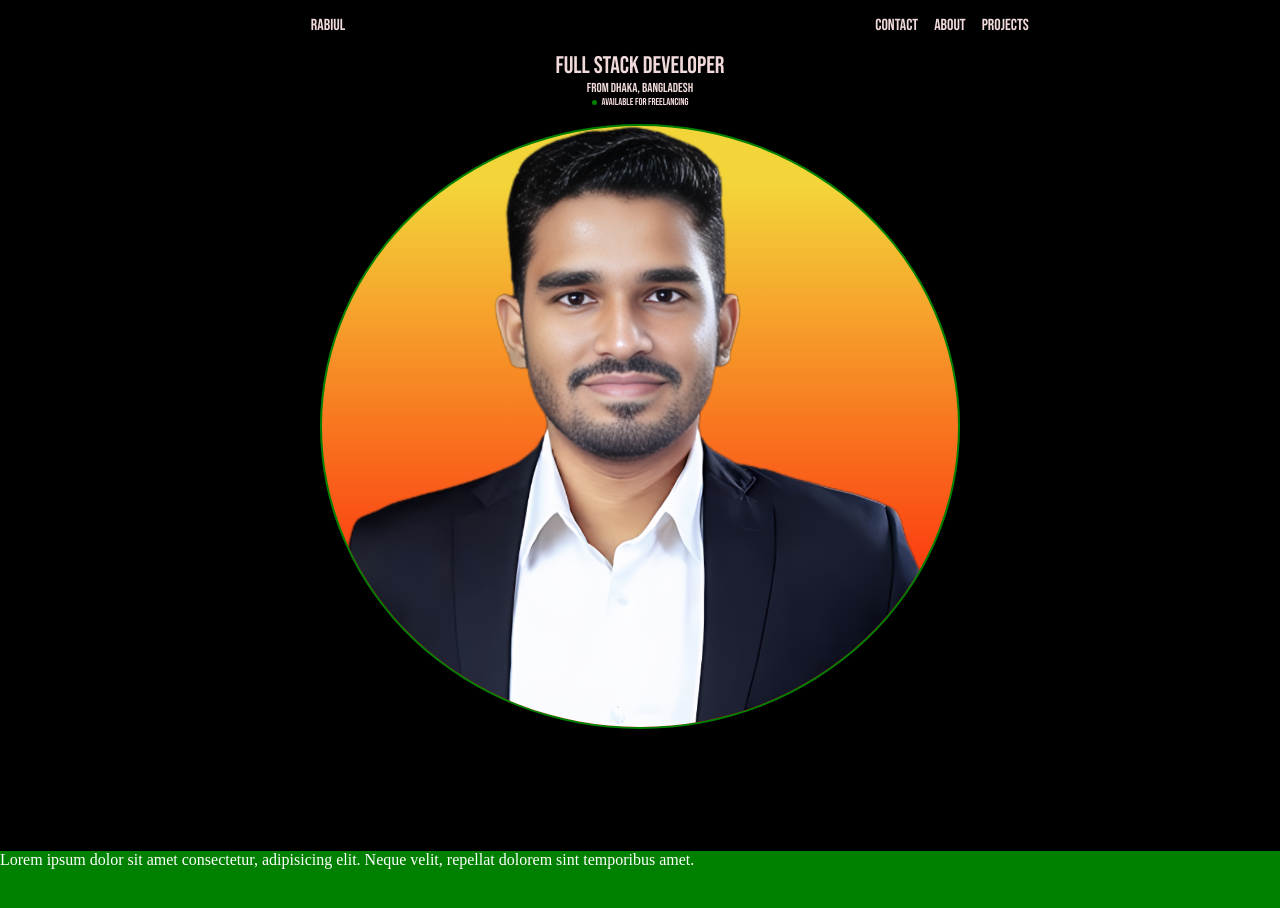
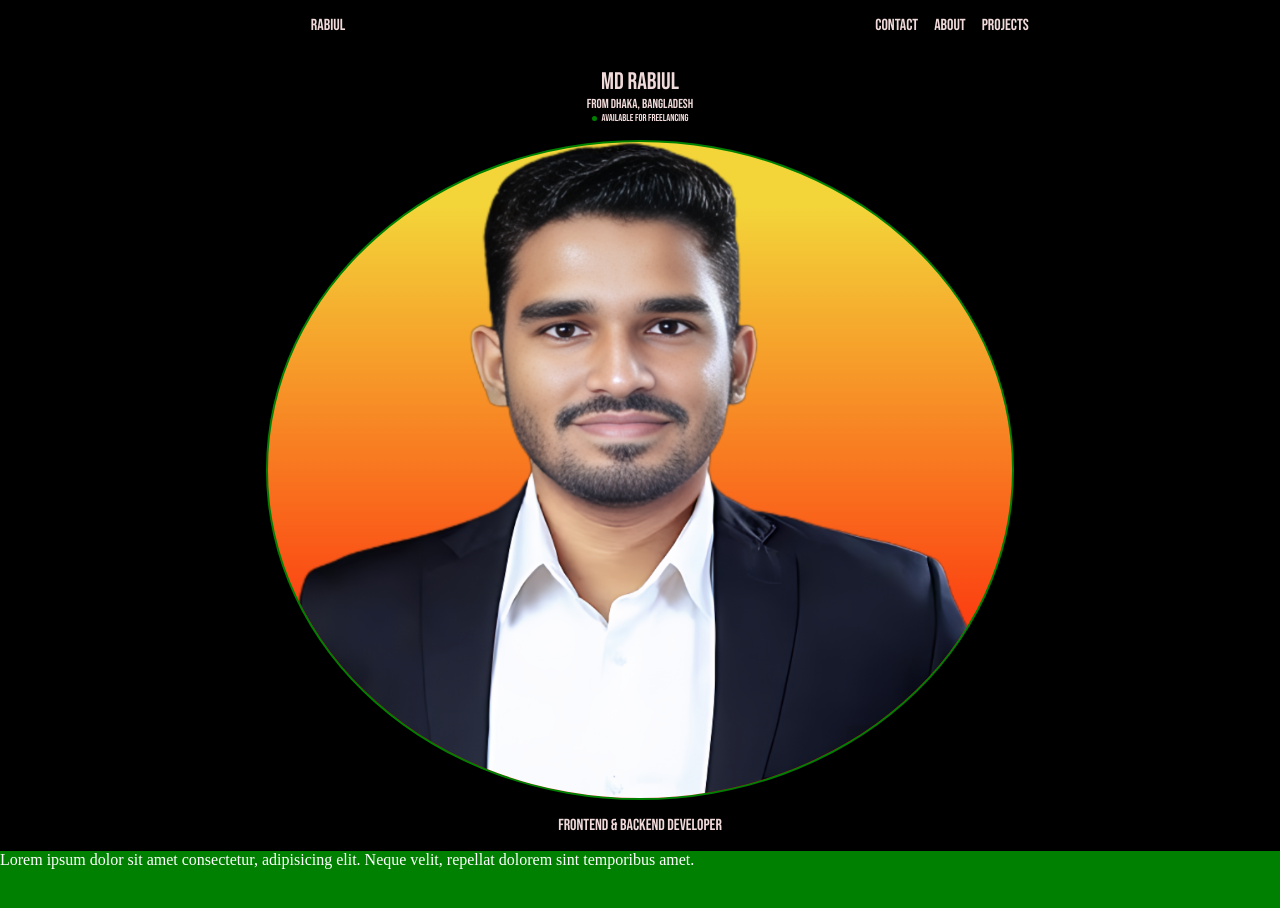
Before and after one commit to rabiul3000/rabiul, a React (Vite) app: page / in a window 1280 px wide. Shown: the top 908 px of the page. Built offline with nearby package versions, Linux system fonts and the light colour scheme.

Commit message:
title added

```diff
--- a/src/componants/hero/Hero.jsx
+++ b/src/componants/hero/Hero.jsx
@@ -5,7 +5,7 @@ const Hero = () => {
 	return (
 		<section className='hero'>
 			<div className='intro modFont'>
-				<h1 className='title'>Full Stack developer</h1>
+				<h1 className='name'>Md Rabiul</h1>
 				<p className='address'>From Dhaka, Bangladesh</p>
 				<div className='announce'>
 					<div className='dot'></div>
@@ -16,6 +16,10 @@ const Hero = () => {
 			<div className='photo'>
 				<img src='/rabiulNobg.png' alt='img' />
 			</div>
+
+			<div className="title modFont">
+				FrontEnd & BackEnd Developer
+			</div>
 		</section>
 	);
 };
--- a/src/componants/hero/Hero.scss
+++ b/src/componants/hero/Hero.scss
@@ -2,10 +2,10 @@
 	background: black;
 	width: 100%;
 	height: 100vh;
+	padding: 1rem;
 
 	display: flex;
 	flex-direction: column;
-	justify-content: top;
 	align-items: center;
 	gap: 1rem;
 
@@ -14,6 +14,8 @@
 		flex-direction: column;
 		justify-content: center;
 		align-items: center;
+
+		flex: 0.3;
 
 		h1 {
 			font-weight: lighter;
@@ -43,7 +45,7 @@
 	}
 
 	.photo {
-		width: 50%;
+		width: 60%;
 		border-radius: 50%;
 		overflow: hidden;
 		background: linear-gradient(0deg, #ff0000 0%, #f3d439 90%);
@@ -55,4 +57,8 @@
 			object-fit: fill;
 		}
 	}
+
+	.title {
+		flex: 0.3;
+	}
 }
```
